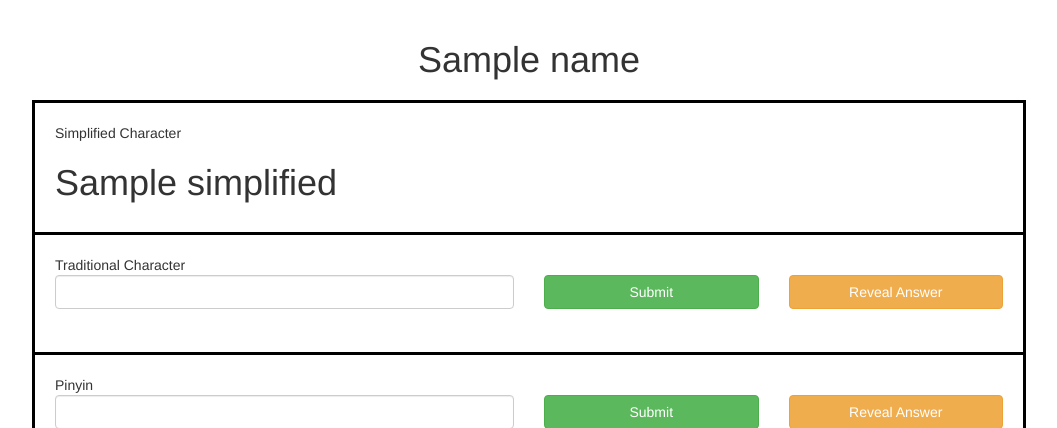
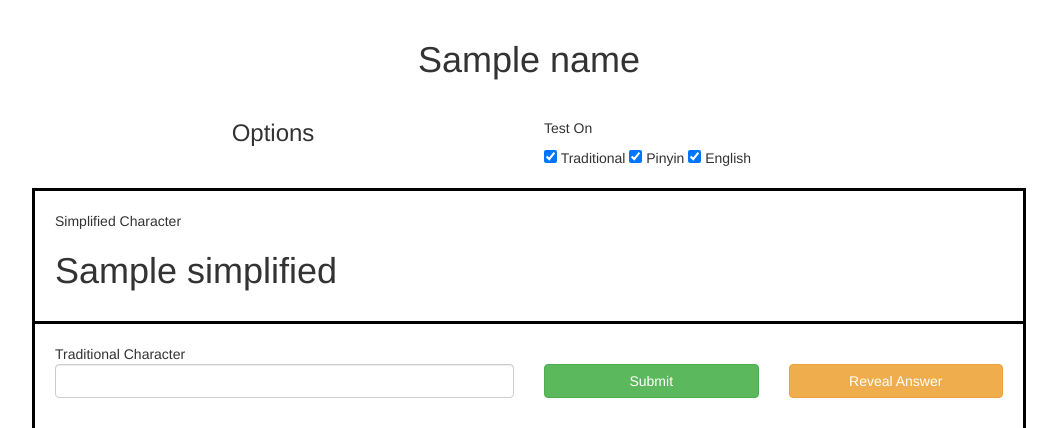
Before and after one commit to lbiester/Learn-Chinese, a Python web app: template app/templates/cards.html in a window 1280 px wide. Shown: the part 52-480 px from the top of the page, without its empty margins (111-1168 px from the left). Run offline with Jinja, Linux system fonts and the light colour scheme; the template is opened without the code that fills it: most values are stand-ins (such as "Sample title", 1, 10 or a date in 2020); some libraries are stand-ins or nearby versions.

Commit message:
Added functionality for users to choose what they are tested on

```diff
--- a/app/static/cards-script.js
+++ b/app/static/cards-script.js
@@ -6,6 +6,29 @@ $(document).ready(function() {
             getAnswer($(this));
             event.preventDefault();
             return false;
+        }
+    });
+
+    $('input[name="start"]').click(function() {
+        console.log($(this).attr('id'));
+    });
+
+    $('div.test-on input').click(function() {
+        // reset last card (css) and make nothing currently disabled
+        $('div.card').removeClass('currentLast');
+        $('div.test-on input').removeAttr('disabled');
+
+        var id = $(this).attr('id');
+        if ($(this).is(':checked')) {
+            $('div#' + id).removeClass('invisible');
+        } else {
+            $('div#' + id).addClass('invisible');
+        }
+        $('div.card-row').each(function() {
+            $(this).children().children(':not(.invisible)').last().addClass('currentLast');
+        })
+        if ($('div.card-row.active div div.card:not(.invisible)').length < 3) {
+            $('div.test-on input:checked').attr('disabled', 'disabled');
         }
     });
 
--- a/app/static/cards.css
+++ b/app/static/cards.css
@@ -5,6 +5,9 @@ div.card {
     padding: 20px;
 }
 div.card:last-child {
+    border-bottom: 3px solid black;
+}
+div.card.currentLast {
     border-bottom: 3px solid black;
 }
 .invisible {
--- a/app/templates/cards.html
+++ b/app/templates/cards.html
@@ -9,6 +9,32 @@
         <h1>{{ name }}</h1>
     </div>
 </div>
+<div class="row">
+    <div class="col-xs-6 text-center">
+        <h3>Options</h3>
+    </div>
+    <div class="col-xs-6">
+        <div class="row">
+            <div class="col-xs-12">
+                <!-- TODO: Implement this functionality! -->
+                <!-- <h5>Start With</h5>
+                <input type="radio" name="start" id="simplified" checked />Simplified
+                <input type="radio" name="start" id="traditional" />Traditional
+                <input type="radio" name="start" id="pinyin"/>Pinyin
+                <input type="radio" name="start" id="english" />English -->
+            </div>
+        </div>
+        <div class="row test-on">
+            <div class="col-xs-6">
+                <h5>Test On</h5>
+                <input type="checkbox" id="traditional" checked/> Traditional
+                <input type="checkbox" id="pinyin" checked/> Pinyin
+                <input type="checkbox" id="english" checked/> English
+            </div>
+        </div>
+    </div>
+</div>
+
 {% for word in set %}
 <div class="row invisible card-row" id="{{ loop.index }}">
     <div class="col-md-12" id="{{ word.id }}">
```
